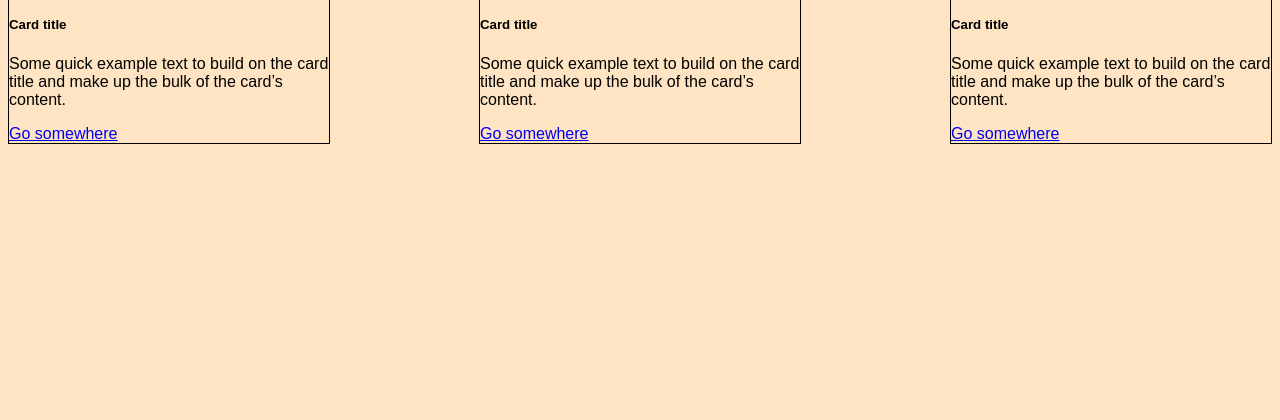
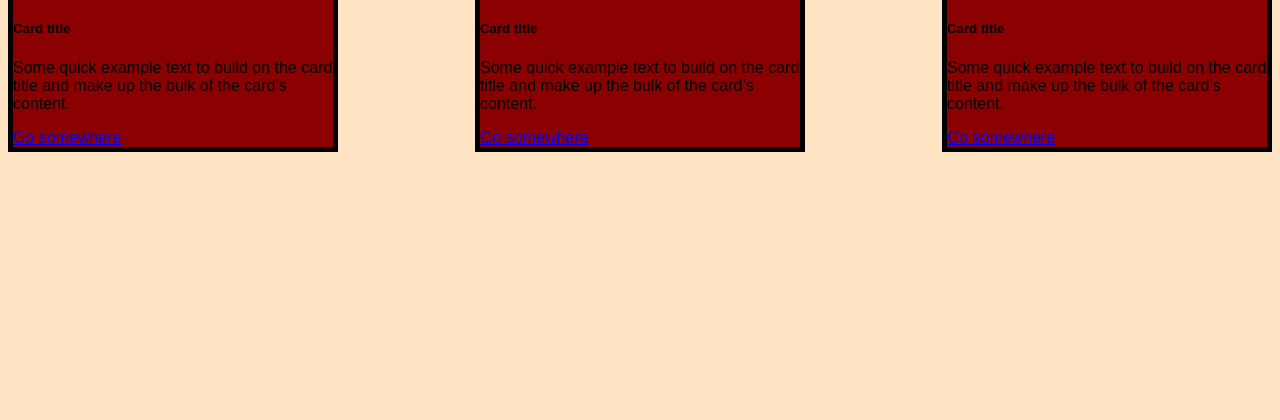
Before and after one commit to gonza0copilot/Salon_Eventos_SyL, a PHP site: page / in a window 1280 px wide. Shown: the part 357-777 px from the top of the page. Run offline with PHP 8.4, Linux system fonts and the light colour scheme.

Commit message:
commit"bocetoVisual"

```diff
--- a/Frontend/styles.css
+++ b/Frontend/styles.css
@@ -1,8 +1,11 @@
 .card{
     display: flex;
     flex-direction: column;
-    border: 1px solid black;
+    border: 5px solid black;
 
+}
+.card-body{
+    background-color: darkred;
 }
 body{
     background-color: bisque;
```
